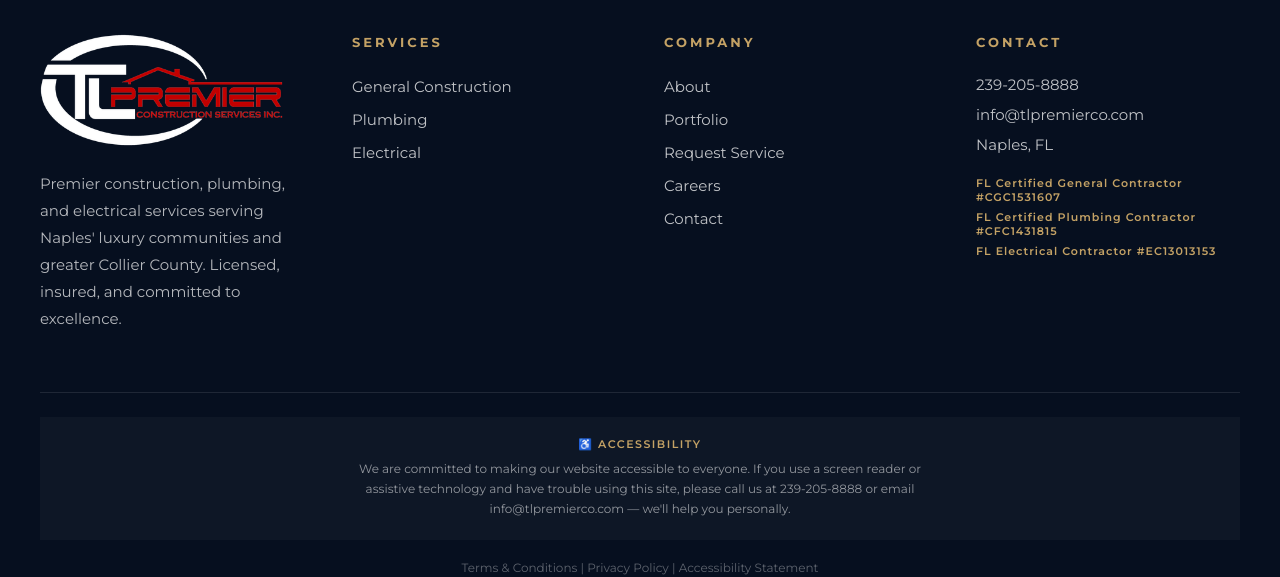
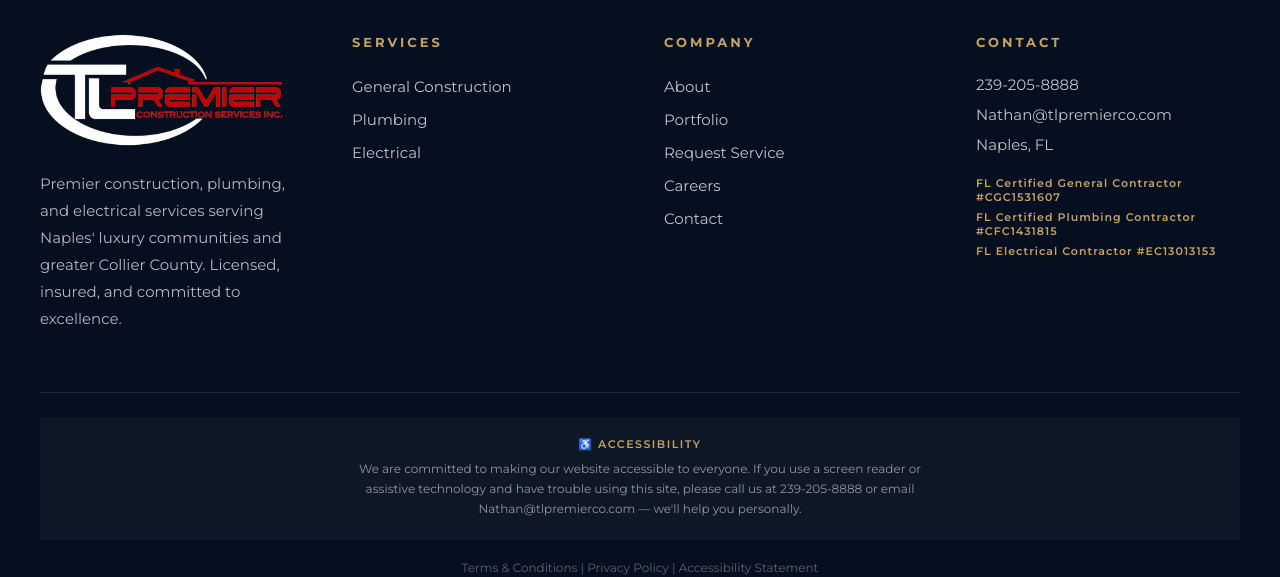
Before and after one commit to tlpremierco/tl-premier-site, a React (Vite) app: page / in a window 1280 px wide. Shown: the part 2818-3395 px from the top of the page. Built offline with nearby package versions, Linux system fonts and the light colour scheme.

Commit message:
Add files via upload

```diff
--- a/App.jsx
+++ b/App.jsx
@@ -22,7 +22,7 @@
 };
 
 const PHONE = "239-205-8888";
-const EMAIL = "info@tlpremierco.com";
+const EMAIL = "Nathan@tlpremierco.com";
 const ADDRESS = "Naples, FL";
 const DOMAIN = "tlpremierco.com";
 
```
